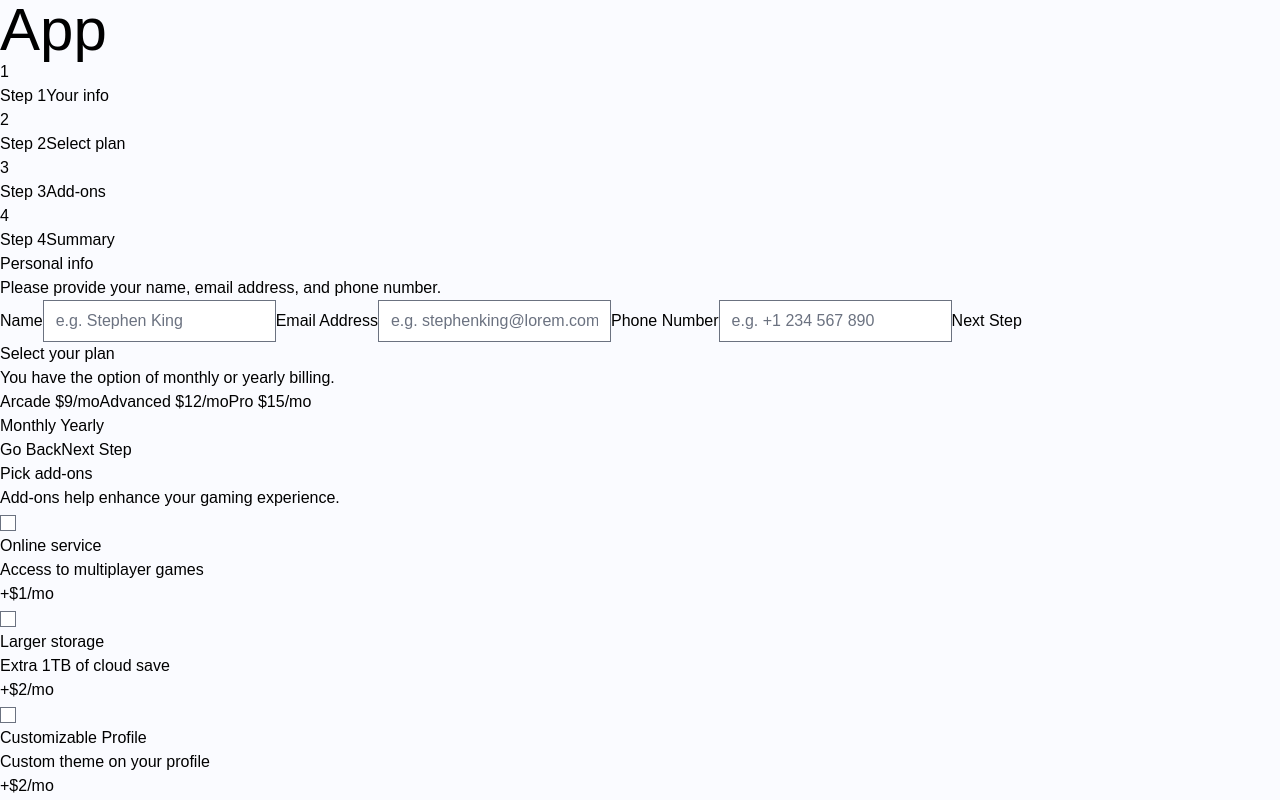
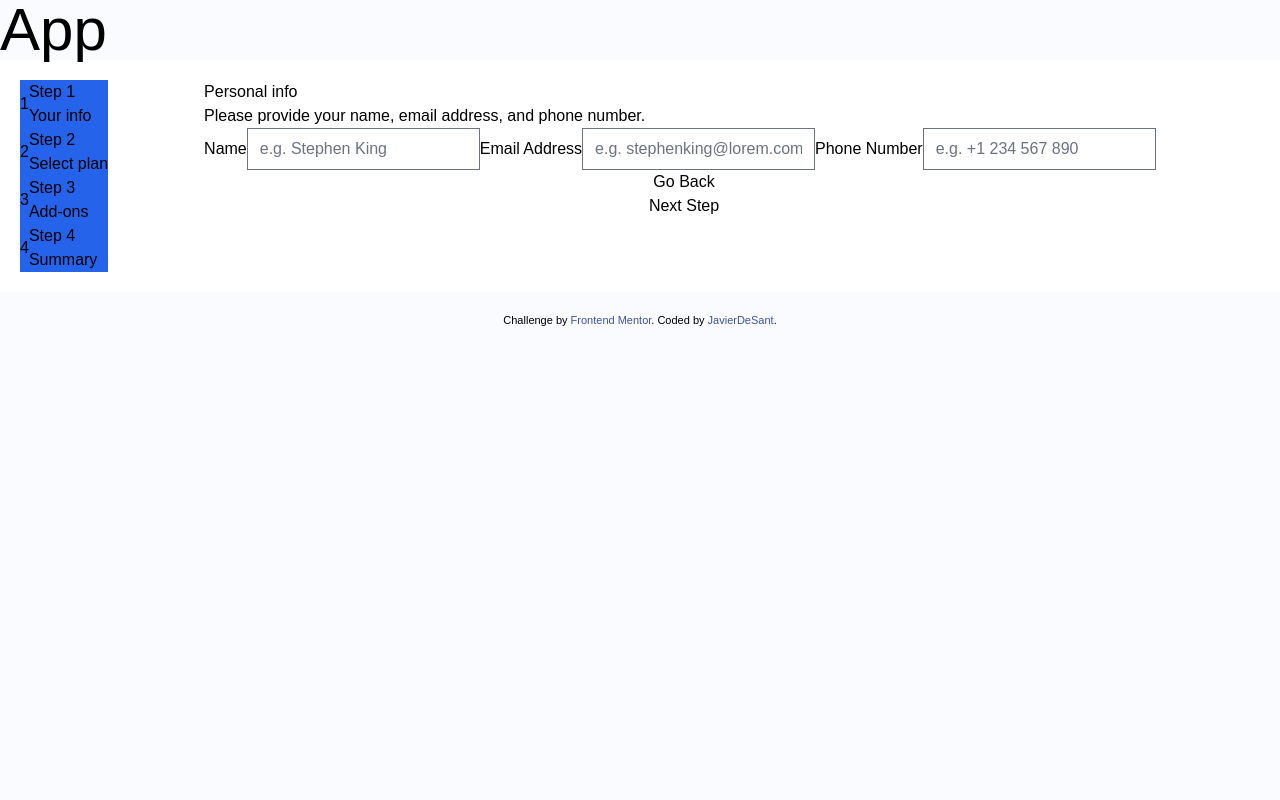
Before and after one commit to javierdesant/multistep-form, a React (Vite) app: page / in a window 1280 px wide. Shown: the top 800 px of the page. Built offline with nearby package versions, Linux system fonts and the light colour scheme.

Commit message:
style(form): improve form layout

```diff
--- a/src/components/Form.tsx
+++ b/src/components/Form.tsx
@@ -1,4 +1,4 @@
-import { FunctionComponent } from "react"
+import { FunctionComponent, useState } from "react"
 import { z } from "zod" // TODO: implement zod for safer validation
 
 interface FormProps {
@@ -15,38 +15,41 @@ interface FormProps {
 }
 
 const Form: FunctionComponent<FormProps> = () => {
+
+    const [step, setStep] = useState(1)
+
     return (
-        <>
+        <div className="flex grow bg-white p-5">
             {/* <!-- Sidebar start --> */}
 
-            <div>
-                <div>
+            <div className="flex flex-col bg-blue-600">
+                <div className="flex">
                     <button id="step-1">1</button>
-                    <div>
+                    <div className="flex flex-col items-baseline">
                         <label htmlFor="step-1">Step 1</label>
                         <label htmlFor="step-1">Your info</label>
                     </div>
                 </div>
 
-                <div>
+                <div className="flex">
                     <button id="step-2">2</button>
-                    <div>
+                    <div className="flex flex-col items-baseline">
                         <label htmlFor="step-2">Step 2</label>
                         <label htmlFor="step-1">Select plan</label>
                     </div>
                 </div>
 
-                <div>
+                <div className="flex">
                     <button id="step-3">3</button>
-                    <div>
+                    <div className="flex flex-col items-baseline">
                         <label htmlFor="step-3">Step 3</label>
                         <label htmlFor="step-1">Add-ons</label>
                     </div>
                 </div>
 
-                <div>
+                <div className="flex">
                     <button id="step-4">4</button>
-                    <div>
+                    <div className="flex flex-col items-baseline">
                         <label htmlFor="step-4">Step 4</label>
                         <label htmlFor="step-1">Summary</label>
                     </div>
@@ -55,9 +58,11 @@ const Form: FunctionComponent<FormProps> = () => {
 
             {/* <!-- Sidebar end --> */}
 
-            <form action="">
+            <form action="" className="flex grow flex-col px-24">
 
                 {/* <!-- Step 1 start --> */}
+
+                { step === 1 && <div>
 
                     <h1>Personal info</h1>
                     <p>Please provide your name, email address, and phone number.</p>
@@ -71,11 +76,13 @@ const Form: FunctionComponent<FormProps> = () => {
                     <label htmlFor="phone">Phone Number</label>
                     <input type="number" id="phone" placeholder="e.g. +1 234 567 890" />
 
-                <button>Next Step</button>
+                </div>}
 
                 {/* <!-- Step 1 end -->
 
                 <!-- Step 2 start --> */}
+
+                {step === 2 && <div>
 
                     <h1>Select your plan</h1>
                     <p>You have the option of monthly or yearly billing.</p>
@@ -100,12 +107,13 @@ const Form: FunctionComponent<FormProps> = () => {
                         Yearly
                     </div>
 
-                <button>Go Back</button>
-                <button>Next Step</button>
+                </div>}
 
                 {/* <!-- Step 2 end -->
 
                 <!-- Step 3 start --> */}
+
+                {step === 3 && <div>
 
                     <h1>Pick add-ons</h1>
                     <p>Add-ons help enhance your gaming experience.</p>
@@ -137,12 +145,14 @@ const Form: FunctionComponent<FormProps> = () => {
                         <span>+$2/mo</span>
                     </div>
 
-                <button>Go Back</button>
-                <button>Next Step</button>
+                </div>}
 
                 {/* <!-- Step 3 end -->
 
                 <!-- Step 4 start --> */}
+
+                {step === 4 && <div>
+
 
                     <h1>Finishing up</h1>
                     <p>Double-check everything looks OK before confirming.</p>
@@ -151,13 +161,13 @@ const Form: FunctionComponent<FormProps> = () => {
 
                     <p>Total (per month/year)</p> {/** Dynamically change billing type */}
 
-
-                <button>Go Back</button>
-                <button>Next Step</button>
+                </div>}
 
                 {/* <!-- Step 4 end -->
 
                 <!-- Step 5 start --> */}
+
+                {step === 5 && <div>
 
                     <img src="../assets/images/icon-thank-you.svg" alt="" />
 
@@ -169,10 +179,15 @@ const Form: FunctionComponent<FormProps> = () => {
                         to email us at support@loremgaming.com.
                     </p>
 
+                </div>}
+
                 {/* <!-- Step 5 end --> */}
 
+                <button>Go Back</button>
+                <button>Next Step</button>
+
             </form>
-        </>
+        </div>
      );
 }
 
```
Lines whose indentation alone changed are shown as unchanged.
